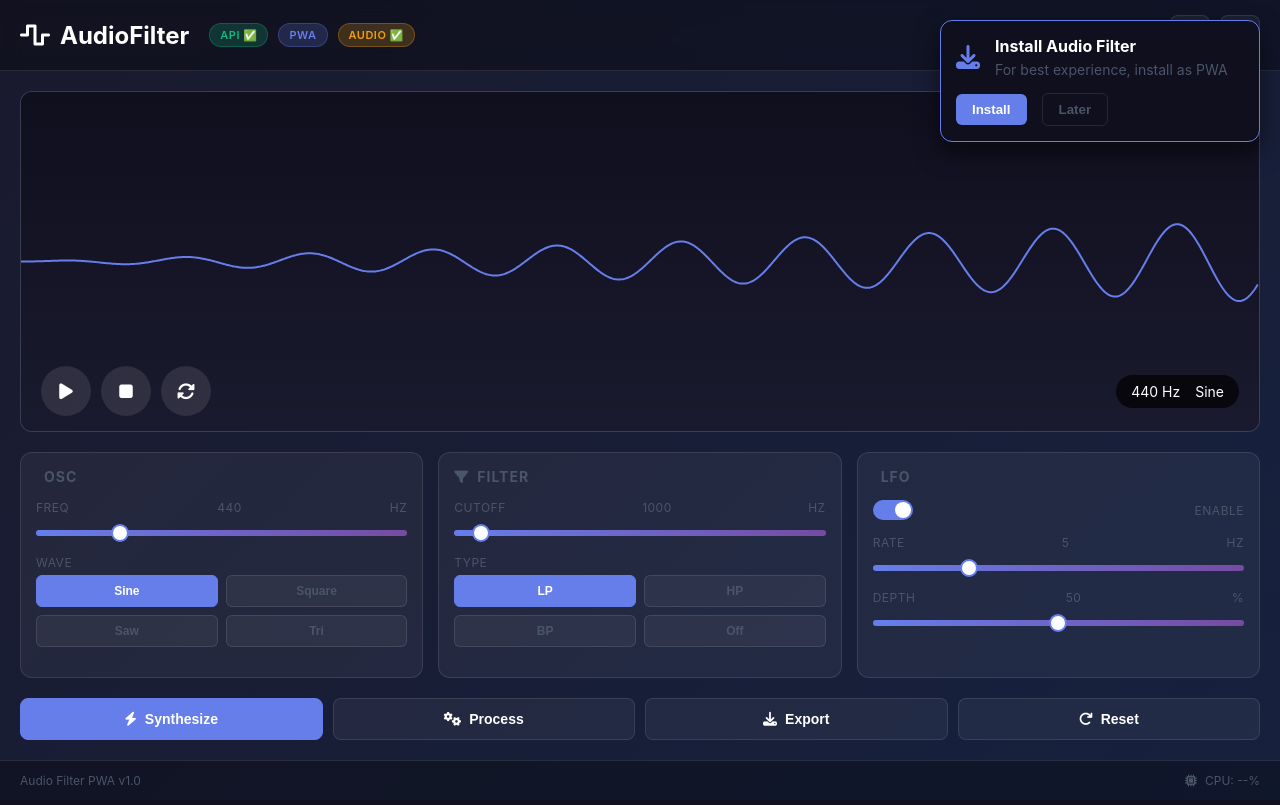
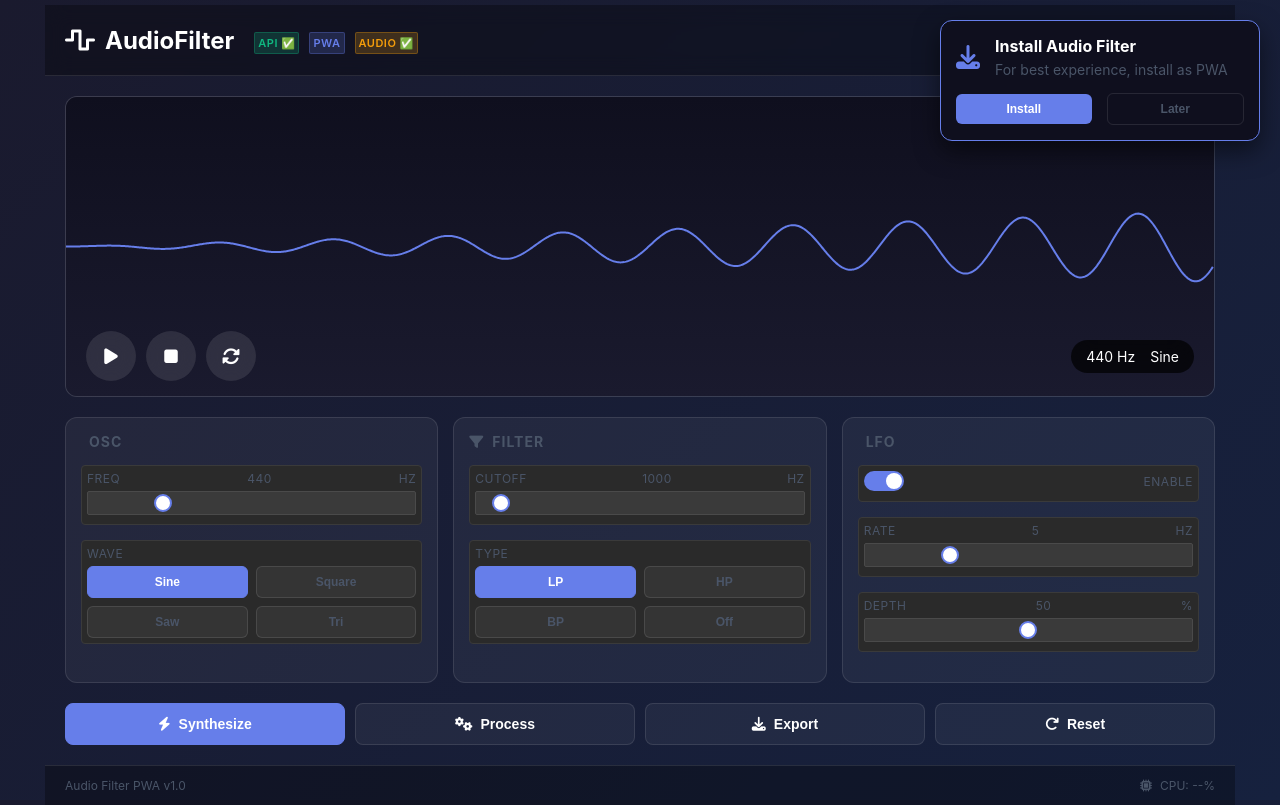
Before and after one commit to yus/audio-filter-pwa, a Flask app: page / in a window 1280 px wide. Run offline with Flask 3, Linux system fonts and the light colour scheme.

Commit message:
Update style.css

```diff
--- a/static/css/style.css
+++ b/static/css/style.css
@@ -509,3 +509,239 @@
     animation: pulse 1s infinite;
     color: var(--success) !important;
 }
+/* Minimalist Design */
+* {
+    margin: 0;
+    padding: 0;
+    box-sizing: border-box;
+}
+
+body {
+    font-family: -apple-system, BlinkMacSystemFont, 'Segoe UI', sans-serif;
+    background: #1a1a1a;
+    color: #e0e0e0;
+    max-width: 1200px;
+    margin: 0 auto;
+    padding: 5px;
+}
+
+.container {
+    display: grid;
+    grid-template-columns: 1fr;
+    gap: 5px;
+}
+
+/* Control Groups */
+.control-group {
+    background: #2a2a2a;
+    border-radius: 4px;
+    padding: 5px;
+    margin-bottom: 5px;
+    border: 1px solid #3a3a3a;
+}
+
+.control-group h3 {
+    font-size: 14px;
+    margin-bottom: 5px;
+    color: #88c0d0;
+    text-transform: uppercase;
+    letter-spacing: 0.5px;
+}
+
+/* Controls */
+.control-row {
+    display: flex;
+    align-items: center;
+    margin: 3px 0;
+    gap: 5px;
+}
+
+label {
+    font-size: 12px;
+    min-width: 70px;
+    color: #b0b0b0;
+}
+
+input[type="range"],
+select,
+input[type="number"] {
+    flex: 1;
+    background: #3a3a3a;
+    border: 1px solid #4a4a4a;
+    border-radius: 2px;
+    padding: 2px 5px;
+    color: #e0e0e0;
+    font-size: 12px;
+    height: 24px;
+}
+
+input[type="range"] {
+    padding: 0;
+}
+
+input[type="number"] {
+    min-width: 60px;
+}
+
+/* Toggle Switch */
+.toggle-switch {
+    position: relative;
+    display: inline-block;
+    width: 40px;
+    height: 20px;
+}
+
+.toggle-switch input {
+    opacity: 0;
+    width: 0;
+    height: 0;
+}
+
+.toggle-slider {
+    position: absolute;
+    cursor: pointer;
+    top: 0;
+    left: 0;
+    right: 0;
+    bottom: 0;
+    background-color: #4a4a4a;
+    transition: .2s;
+    border-radius: 10px;
+}
+
+.toggle-slider:before {
+    position: absolute;
+    content: "";
+    height: 16px;
+    width: 16px;
+    left: 2px;
+    bottom: 2px;
+    background-color: #e0e0e0;
+    transition: .2s;
+    border-radius: 50%;
+}
+
+input:checked + .toggle-slider {
+    background-color: #88c0d0;
+}
+
+input:checked + .toggle-slider:before {
+    transform: translateX(20px);
+}
+
+/* Buttons */
+.button-group {
+    display: flex;
+    gap: 5px;
+    margin-top: 5px;
+}
+
+button {
+    flex: 1;
+    background: #3a3a3a;
+    border: 1px solid #4a4a4a;
+    border-radius: 2px;
+    color: #e0e0e0;
+    padding: 5px;
+    font-size: 12px;
+    cursor: pointer;
+    transition: background 0.2s;
+}
+
+button:hover {
+    background: #4a4a4a;
+}
+
+button.primary {
+    background: #5e81ac;
+    border-color: #6d8cbb;
+}
+
+button.primary:hover {
+    background: #6d8cbb;
+}
+
+button.danger {
+    background: #bf616a;
+    border-color: #ce6f78;
+}
+
+button.danger:hover {
+    background: #ce6f78;
+}
+
+/* Visualization */
+.visualization {
+    background: #1a1a1a;
+    border: 1px solid #3a3a3a;
+    border-radius: 4px;
+    height: 100px;
+    margin: 5px 0;
+    overflow: hidden;
+}
+
+canvas {
+    width: 100%;
+    height: 100%;
+}
+
+/* Audio Source Selector */
+.audio-source {
+    display: flex;
+    gap: 5px;
+    margin-bottom: 5px;
+}
+
+.source-btn {
+    flex: 1;
+    padding: 4px;
+    background: #2a2a2a;
+    border: 1px solid #3a3a3a;
+    border-radius: 2px;
+    text-align: center;
+    font-size: 11px;
+    cursor: pointer;
+}
+
+.source-btn.active {
+    background: #5e81ac;
+    border-color: #6d8cbb;
+}
+
+/* Mixing Controls */
+.mixing-controls {
+    background: #252525;
+    border: 1px dashed #4a4a4a;
+    border-radius: 3px;
+    padding: 4px;
+    margin-top: 5px;
+}
+
+.mixing-controls h4 {
+    font-size: 12px;
+    color: #a3be8c;
+    margin-bottom: 3px;
+}
+
+/* Status */
+.status {
+    font-size: 11px;
+    color: #8fbcbb;
+    text-align: center;
+    padding: 3px;
+    background: #252525;
+    border-radius: 2px;
+    margin-top: 5px;
+}
+
+/* Mobile Responsive */
+@media (min-width: 768px) {
+    .container {
+        grid-template-columns: repeat(2, 1fr);
+    }
+
+    .visualization {
+        grid-column: 1 / -1;
+        height: 150px;
+    }
+}
```
